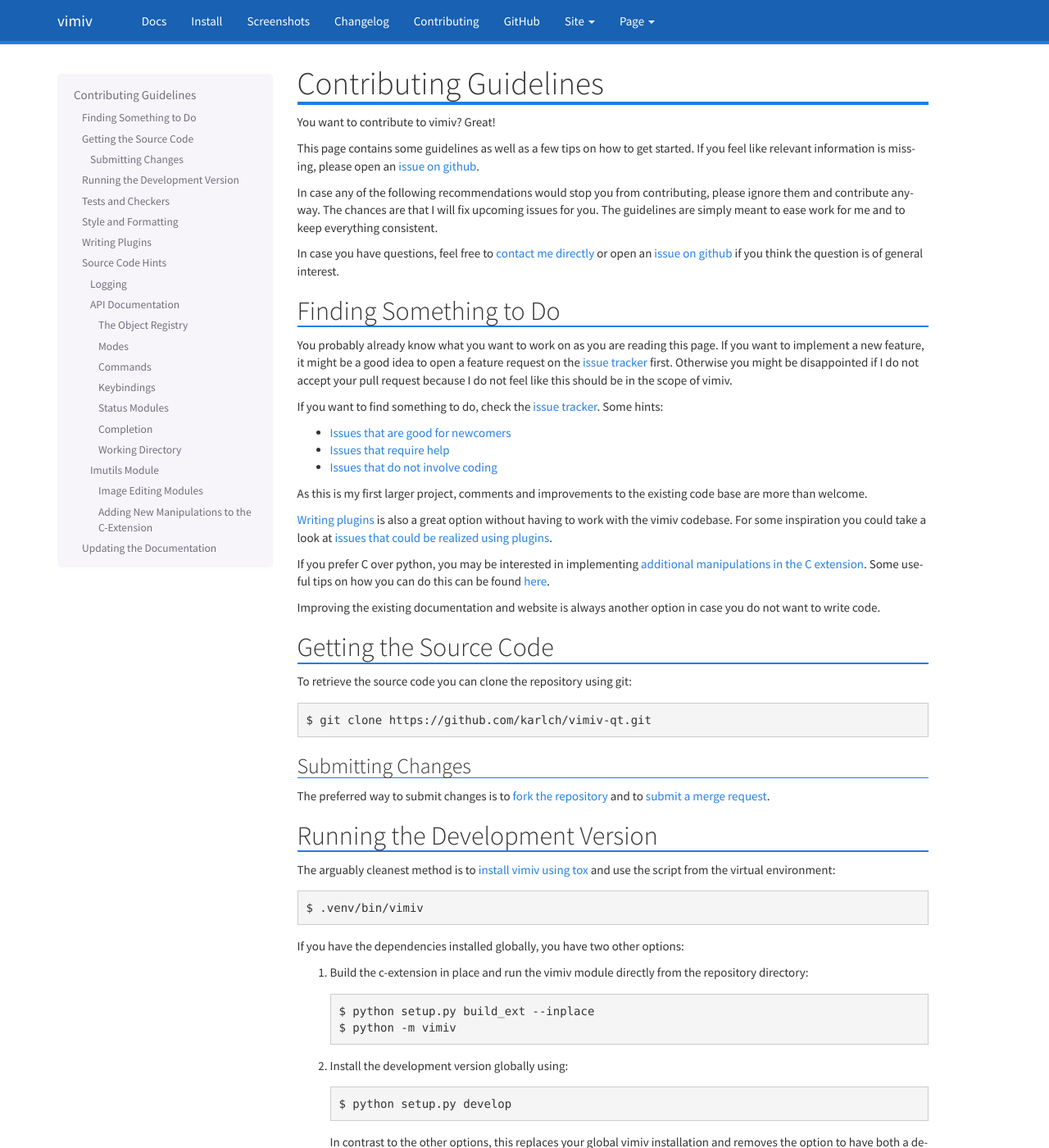
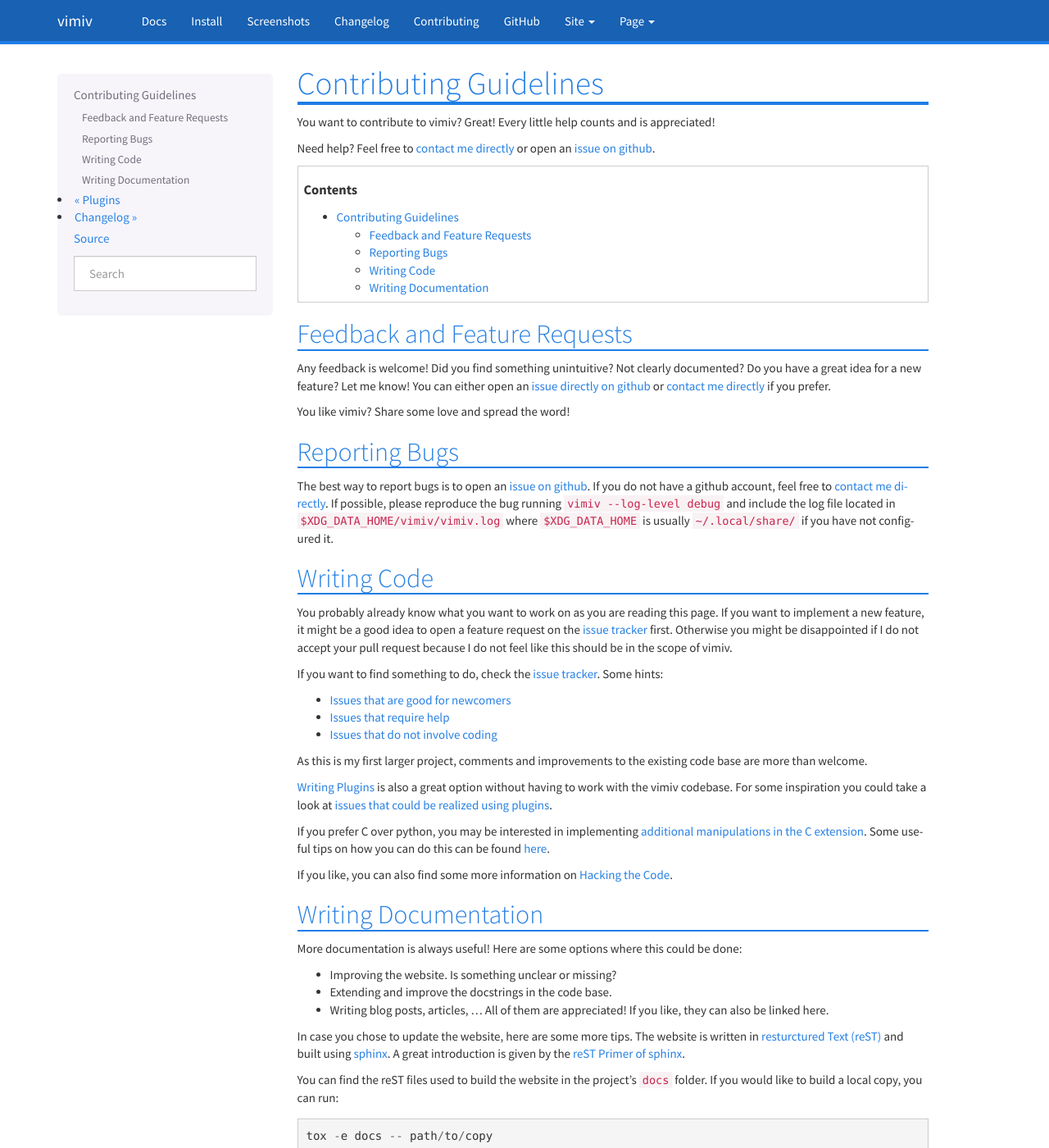
Before and after one commit to karlch/vimiv-qt, a Sphinx documentation site: the page built from docs/documentation/contributing.rst, in a window 1280 px wide and 1400 px high. Shown: the whole window at 82% size. Built offline with Sphinx 7.4.7, drawn with Linux system fonts in a browser that asks for light colours; some of the changed text lies outside the part shown.

Commit message:
Restructure docs on contributing and code
The contributing part is now more friendly without all the information
on the source code. This was split into it's own hacking page.

As this is now easier to navigate, the sidebar is no longer required.

```diff
--- a/docs/conf.py
+++ b/docs/conf.py
@@ -93,7 +93,7 @@
 #
 html_theme = "bootstrap"
 html_theme_path = sphinx_bootstrap_theme.get_html_theme_path()
-html_sidebars = {"**contributing**": ["localtoc.html"]}
+html_sidebars = {}
 
 # Add any paths that contain custom static files (such as style sheets) here,
 # relative to this directory. They are copied after the builtin static files,
--- a/docs/documentation/contributing.rst
+++ b/docs/documentation/contributing.rst
@@ -3,25 +3,36 @@
 Contributing Guidelines
 =======================
 
-You want to contribute to vimiv? Great!
+You want to contribute to vimiv? Great! Every little help counts and is appreciated!
 
-This page contains some guidelines as well as a few tips on how to get started. If you
-feel like relevant information is missing, please open an `issue on github
-<https://github.com/karlch/vimiv-qt/issues/>`_.
+Need help? Feel free to `contact me directly <karlch@protonmail.com>`_
+or open an
+`issue on github <https://github.com/karlch/vimiv-qt/issues/>`_.
 
-In case any of the following recommendations would stop you from contributing,
-please ignore them and contribute anyway. The chances are that I will fix
-upcoming issues for you. The guidelines are simply meant to ease work for me
-and to keep everything consistent.
+.. contents::
 
-In case you have questions, feel free to `contact me directly <karlch@protonmail.com>`_
-or open an
-`issue on github <https://github.com/karlch/vimiv-qt/issues/>`_
-if you think the question is of general interest.
+Feedback and Feature Requests
+-----------------------------
 
+Any feedback is welcome! Did you find something unintuitive? Not clearly documented? Do
+you have a great idea for a new feature? Let me know!  You can either open an
+`issue directly on github <https://github.com/karlch/vimiv-qt/issues/>`_
+or `contact me directly <karlch@protonmail.com>`_ if you prefer.
 
-Finding Something to Do
-----------------------------
+You like vimiv? Share some love and spread the word!
+
+Reporting Bugs
+--------------
+
+The best way to report bugs is to open an `issue on github
+<https://github.com/karlch/vimiv-qt/issues/>`_. If you do not have a github account,
+feel free to `contact me directly <karlch@protonmail.com>`_. If possible, please
+reproduce the bug running ``vimiv --log-level debug`` and include the log file located
+in ``$XDG_DATA_HOME/vimiv/vimiv.log`` where ``$XDG_DATA_HOME`` is usually
+``~/.local/share/`` if you have not configured it.
+
+Writing Code
+------------
 
 You probably already know what you want to work on as you are reading this
 page. If you want to implement a new feature, it might be a good idea to open a
@@ -40,7 +51,7 @@
 As this is my first larger project, comments and improvements to the existing
 code base are more than welcome.
 
-`Writing plugins`_ is also a great option without having to work with the vimiv
+:ref:`writing_plugins` is also a great option without having to work with the vimiv
 codebase. For some inspiration you could take a look at
 `issues that could be realized using plugins <https://github.com/karlch/vimiv-qt/issues?q=is%3Aissue+is%3Aopen+label%3Aplugin>`_.
 
@@ -48,209 +59,31 @@
 `additional manipulations in the C extension <https://github.com/karlch/vimiv-qt/issues/7>`_.
 Some useful tips on how you can do this can be found :ref:`here<c_extension>`.
 
-Improving the existing documentation and website is always another option in
-case you do not want to write code.
+If you like, you can also find some more information on :ref:`hacking`.
 
+Writing Documentation
+---------------------
 
-Getting the Source Code
------------------------
+More documentation is always useful! Here are some options where this could be done:
 
-To retrieve the source code you can clone the repository using git::
+* Improving the website. Is something unclear or missing?
+* Extending and improve the docstrings in the code base.
+* Writing blog posts, articles, ... All of them are appreciated! If you like, they can
+  also be linked here.
 
-    $ git clone https://github.com/karlch/vimiv-qt.git
+In case you chose to update the website, here are some more tips.
+The website is written in
+`resturctured Text (reST) <https://en.wikipedia.org/wiki/ReStructuredText>`_
+and built using
+`sphinx <http://www.sphinx-doc.org/en/master/>`_.
+A great introduction is given by the
+`reST Primer of sphinx <http://www.sphinx-doc.org/en/master/usage/restructuredtext/basics.html>`_.
 
-Submitting Changes
-^^^^^^^^^^^^^^^^^^
+You can find the reST files used to build the website in the project's ``docs`` folder.
+If you would like to build a local copy, you can run::
 
-The preferred way to submit changes is to
-`fork the repository <https://help.github.com/articles/fork-a-repo/>`_
-and to
-`submit a merge request <https://help.github.com/articles/creating-a-pull-request/>`_.
+    tox -e docs -- path/to/copy
 
+You can then browse your local build::
 
-Running the Development Version
--------------------------------
-
-The arguably cleanest method is to :ref:`install vimiv using tox
-<install_using_tox>` and use the script from the virtual environment::
-
-    $ .venv/bin/vimiv
-
-If you have the dependencies installed globally, you have two other options:
-
-#. Build the c-extension in place and run the vimiv module directly from the repository
-   directory::
-
-    $ python setup.py build_ext --inplace
-    $ python -m vimiv
-
-#. Install the development version globally using::
-
-    $ python setup.py develop
-
-   In contrast to the other options, this replaces your global vimiv installation
-   and removes the option to have both a development and a production executable.
-
-For running in a clean directory, use the ``--temp-basedir`` option. To change
-the log level, use the ``--log-level`` option, e.g. ``--log-level debug`` to
-enable debugging messages. As this can become very noisy, the ``--debug`` flag is useful
-to debug individual modules, e.g. ``--debug config.configfile``.
-
-
-Tests and Checkers
-------------------
-
-TODO Write this once the testing routine has stabilized
-
-
-Style and Formatting
---------------------
-
-Vimiv uses the `black code formatter <https://github.com/ambv/black>`_ to
-automatically format the source code. To install black, run::
-
-   pip install black
-
-or use the package manager of your OS if applicable. Formatting the source code
-is done using::
-
-   black vimiv tests
-
-For more information on the formatter as well as a few useful tips, visit
-`the project's github page <https://github.com/ambv/black>`_.
-
-TODO docstrings
-
-.. _writing_plugins:
-
-Writing Plugins
----------------
-
-A great way to contribute to vimiv without having to work with the main source code is
-to write plugins. If you end up writing a plugin, please `let me know
-<karlch@protonmail.com>`_ so I can advertise it on the :ref:`plugins` page. The basic
-usage of plugins on described in the :ref:`plugins` page as well, some hints on the
-plugin infrastructure are given in the ``vimiv.plugins`` module:
-
-.. automodule:: vimiv.plugins
-   :members: load, get_plugins
-
-
-Source Code Hints
------------------
-The following paragraphs explain some of the core concepts of the source code
-which may be useful to understand before working on bigger changes.
-
-Logging
-^^^^^^^
-
-Logging is handled by the ``vimiv.utils.log`` module which wraps around the
-`standard python logging library <https://docs.python.org/3/howto/logging.html>`_:
-
-.. automodule:: vimiv.utils.log
-
-
-API Documentation
-^^^^^^^^^^^^^^^^^
-
-.. automodule:: vimiv.api
-
-The following paragraphs provide an overview of the modules available in the
-``api`` and give examples on how to use them.
-
-The Object Registry
-"""""""""""""""""""
-
-.. automodule:: vimiv.api.objreg
-   :members:
-
-Modes
-"""""
-
-.. automodule:: vimiv.api.modes
-   :members: widget, get_by_name, current
-
-Commands
-""""""""
-
-.. automodule:: vimiv.api.commands
-   :members:
-
-Keybindings
-"""""""""""
-
-.. automodule:: vimiv.api.keybindings
-
-Status Modules
-""""""""""""""
-
-.. automodule:: vimiv.api.status
-   :members:
-
-Completion
-""""""""""
-
-.. automodule:: vimiv.api.completion
-   :members:
-
-Working Directory
-"""""""""""""""""
-
-.. automodule:: vimiv.api.working_directory
-
-Imutils Module
-^^^^^^^^^^^^^^
-
-.. automodule:: vimiv.imutils
-
-Image Editing Modules
-"""""""""""""""""""""
-
-This section gives a quick overview of the modules that deal with image editing and how
-to add new functionality to manipulate images.
-
-.. automodule:: vimiv.imutils.imtransform
-
-.. automodule:: vimiv.imutils.immanipulate
-   :members: ManipulationGroup
-   :private-members:
-
-.. _c_extension:
-
-Adding New Manipulations to the C-Extension
-""""""""""""""""""""""""""""""""""""""""""""
-
-To add new manipulations to the C-extension, two things must be done.
-
-First, you implement a new manipulate function in its own header such as
-``brightness_contrast.h``. The function should take the image data as pure bytes, the
-size of the data array as well as your new manipulation values as arguments. Task of the
-function is to update the data with the manipulation values accordingly. For this it
-needs to iterate over the data and update each pixel and channel (RGBA) accordingly.
-
-Once you are happy with your manipulate function, it needs to be registered in
-``manipulate.c``. First you write a wrapper function that converts the python arguments
-to C arguments, runs the manipulate function you just implemented and returns the
-manipulated data back to python. How this is done can be seen in ``manipulate_bc`` and
-``manipulate_hsl``. The basic structure should be very similar for any case. Finally you
-add the python wrapper function to the ``ManipulateMethods`` definition. Here you define
-the name of the function as seen by python, pass your function, the calling convention
-and finally a short docstring.
-
-For much more information on extending python with C see
-`the python documentation <https://docs.python.org/3/extending/extending.html>`_
-
-
-Updating the Documentation
---------------------------
-
-There is a script which builds the website's reST documentation automatically
-from the source code. It must be run from the repository directory using::
-
-    $ scripts/src2rst.py
-
-Once this is completed I can re-build the actual website using ``sphinx``.
-
-In analogy another script is used to re-build the man page::
-
-    $ scripts/gen_manpage.sh
+    $BROWSER path/to/copy/index.html
```
Also changed, not shown: docs/documentation/hacking.rst (added, +208 -0 lines).
